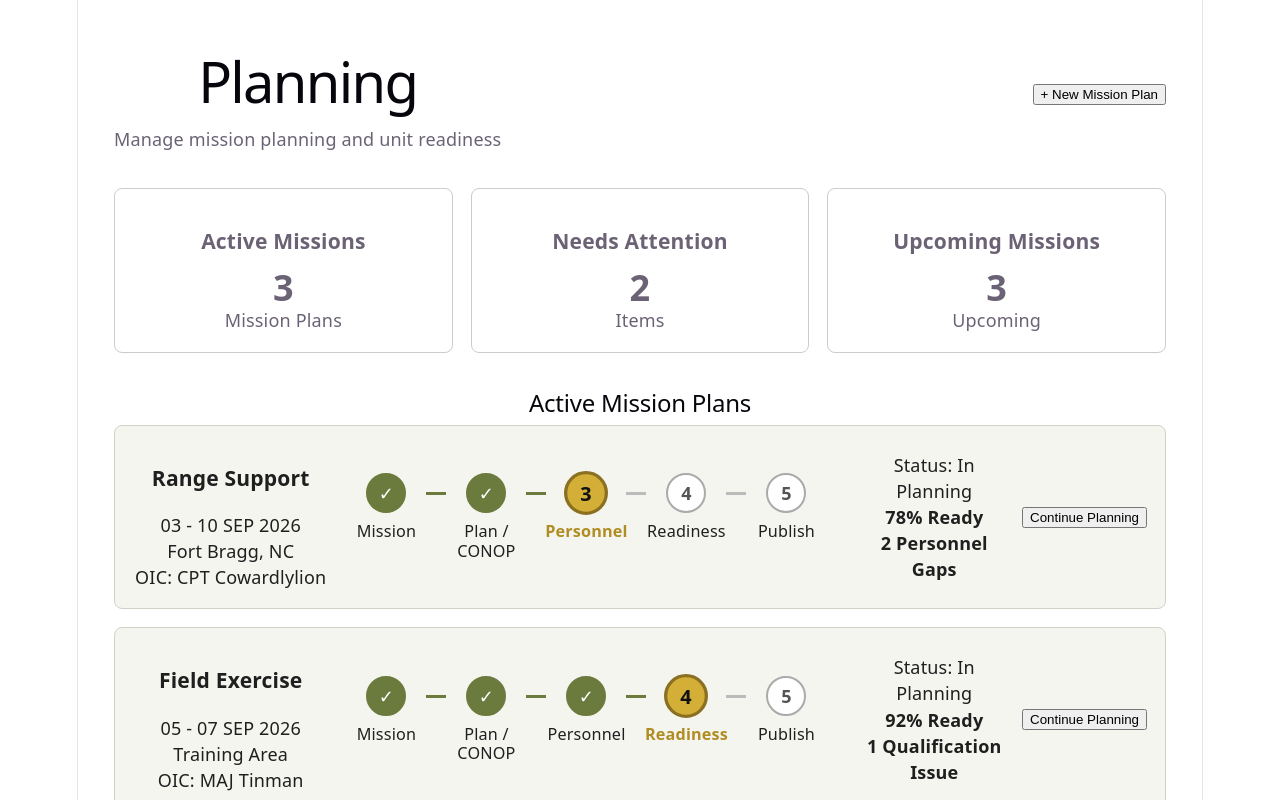
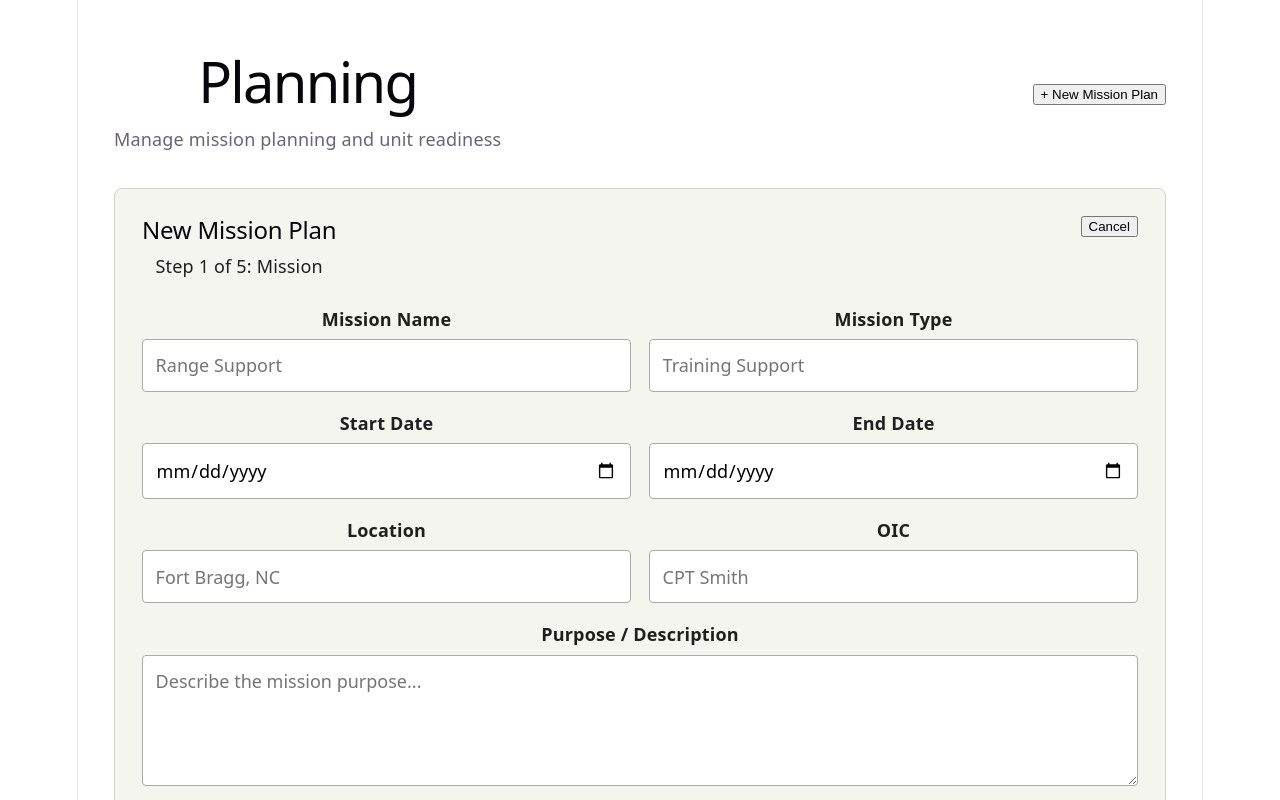
Before and after one commit to aries510/sdi-capstone-chesters-smile, a React (Vite) app in the folder where-my-troops-at/: page / in a window 1280 px wide. Both pictures are taken after a click on the button "+ New Mission Plan". Shown: the top 800 px of the page. Built offline with nearby package versions, Linux system fonts and the light colour scheme.

Commit message:
formatted new mission form

```diff
--- a/where-my-troops-at/src/planning/MPC.css
+++ b/where-my-troops-at/src/planning/MPC.css
@@ -124,3 +124,54 @@
     line-height: 1.2;
     white-space: normal;
 }
+
+.new-mission-form {
+    background-color: #f5f5f0;
+    color: #1f1f1f;
+    border: 1px solid #d1d1c7;
+    border-radius: 8px;
+    padding: 1.5rem;
+    margin-bottom: 2rem;
+}
+
+.new-mission-header {
+    display: flex;
+    justify-content: space-between;
+    align-items: flex-start;
+    margin-bottom: 1.5rem;
+}
+
+.form-grid {
+    display: grid;
+    grid-template-columns: repeat(2, 1fr);
+    gap: 1rem;
+}
+
+.form-group {
+    display: flex;
+    flex-direction: column;
+    gap: 0.4rem;
+}
+
+.form-group label {
+    font-weight: 600;
+}
+
+.form-group input,
+.form-group textarea {
+    padding: 0.7rem;
+    border: 1px solid #aaa;
+    border-radius: 4px;
+    font: inherit;
+}
+
+.full-width {
+    margin-top: 1rem;
+}
+
+.form-actions {
+    display: flex;
+    justify-content: flex-end;
+    gap: 1rem;
+    margin-top: 1.5rem;
+}
--- a/where-my-troops-at/src/planning/MPC.jsx
+++ b/where-my-troops-at/src/planning/MPC.jsx
@@ -46,6 +46,8 @@ const stages = [
 ];
 
 function MPC() {
+    const [showMissionForm, setShowMissionForm] = useState(false);
+
     return (
         <main className="mpc-page">
             <header className="mpc-header">
@@ -54,9 +56,103 @@ function MPC() {
                     <p>Manage mission planning and unit readiness</p>
                 </div>
 
-                <button type="button">+ New Mission Plan</button>
+                <button
+                    type="button"
+                    onClick={() => setShowMissionForm(true)}
+                >
+                    + New Mission Plan
+                </button>
             </header>
 
+            {showMissionForm && (
+                <section className="new-mission-form">
+                    <div className="new-mission-header">
+                        <div>
+                            <h2>New Mission Plan</h2>
+                            <p>Step 1 of 5: Mission</p>
+                        </div>
+
+                        <button
+                            type="button"
+                            onClick={() => setShowMissionForm(false)}
+                        >
+                            Cancel
+                        </button>
+                    </div>
+
+                    <form>
+                        <div className="form-grid">
+                            <div className="form-group">
+                                <label htmlFor="missionName">Mission Name</label>
+                                <input
+                                    id="missionName"
+                                    type="text"
+                                    placeholder="Range Support"
+                                />
+                            </div>
+
+                            <div className="form-group">
+                                <label htmlFor="missionType">Mission Type</label>
+                                <input
+                                    id="missionType"
+                                    type="text"
+                                    placeholder="Training Support"
+                                />
+                            </div>
+
+                            <div className="form-group">
+                                <label htmlFor="startDate">Start Date</label>
+                                <input id="startDate" type="date" />
+                            </div>
+
+                            <div className="form-group">
+                                <label htmlFor="endDate">End Date</label>
+                                <input id="endDate" type="date" />
+                            </div>
+
+                            <div className="form-group">
+                                <label htmlFor="location">Location</label>
+                                <input
+                                    id="location"
+                                    type="text"
+                                    placeholder="Fort Bragg, NC"
+                                />
+                            </div>
+
+                            <div className="form-group">
+                                <label htmlFor="oic">OIC</label>
+                                <input
+                                    id="oic"
+                                    type="text"
+                                    placeholder="CPT Smith"
+                                />
+                            </div>
+                        </div>
+
+                        <div className="form-group full-width">
+                            <label htmlFor="purpose">Purpose / Description</label>
+                            <textarea
+                                id="purpose"
+                                rows="4"
+                                placeholder="Describe the mission purpose..."
+                            />
+                        </div>
+
+                        <div className="form-actions">
+                            <button
+                                type="button"
+                                onClick={() => setShowMissionForm(false)}
+                            >
+                                Cancel
+                            </button>
+
+                            <button type="submit">
+                                Save & Continue
+                            </button>
+                        </div>
+                    </form>
+                </section>
+            )}
             <section className="summary-grid">
                 <div className="summary-card">
                     <h3>Active Missions</h3>
```
